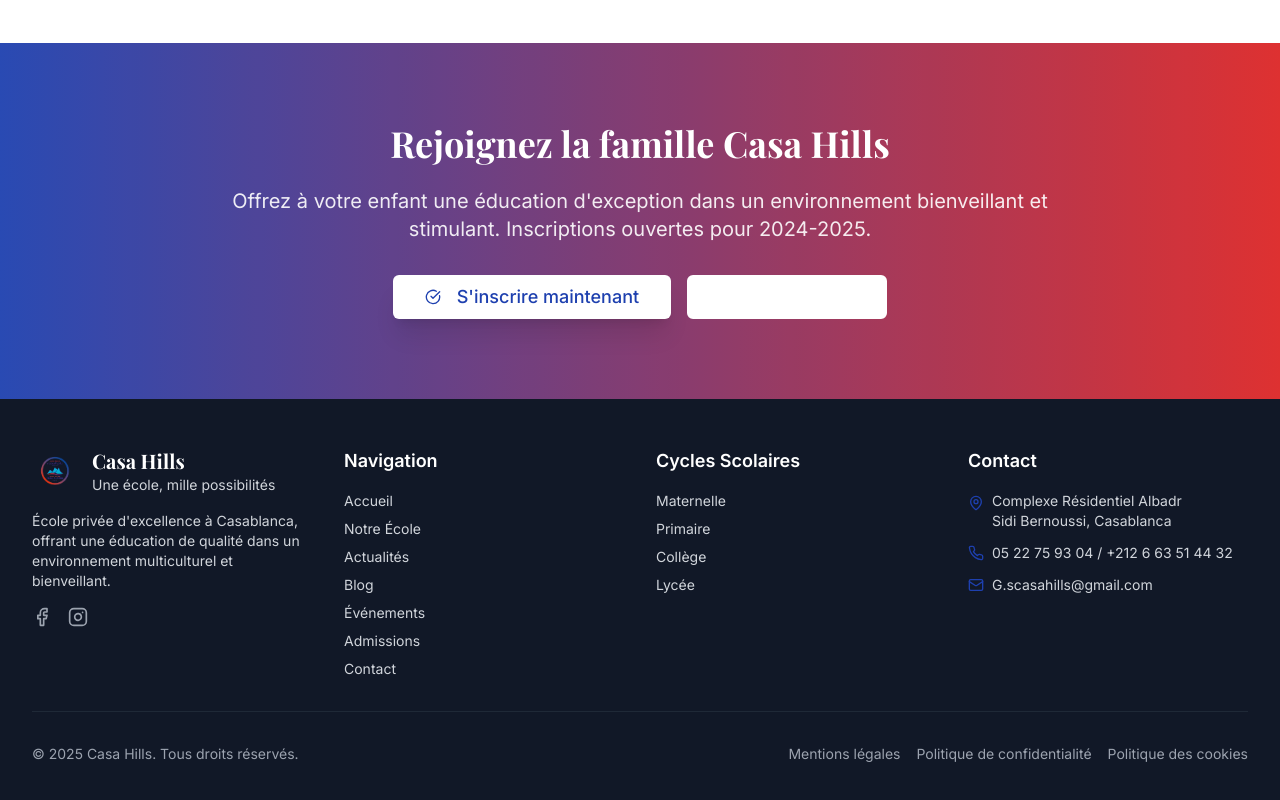
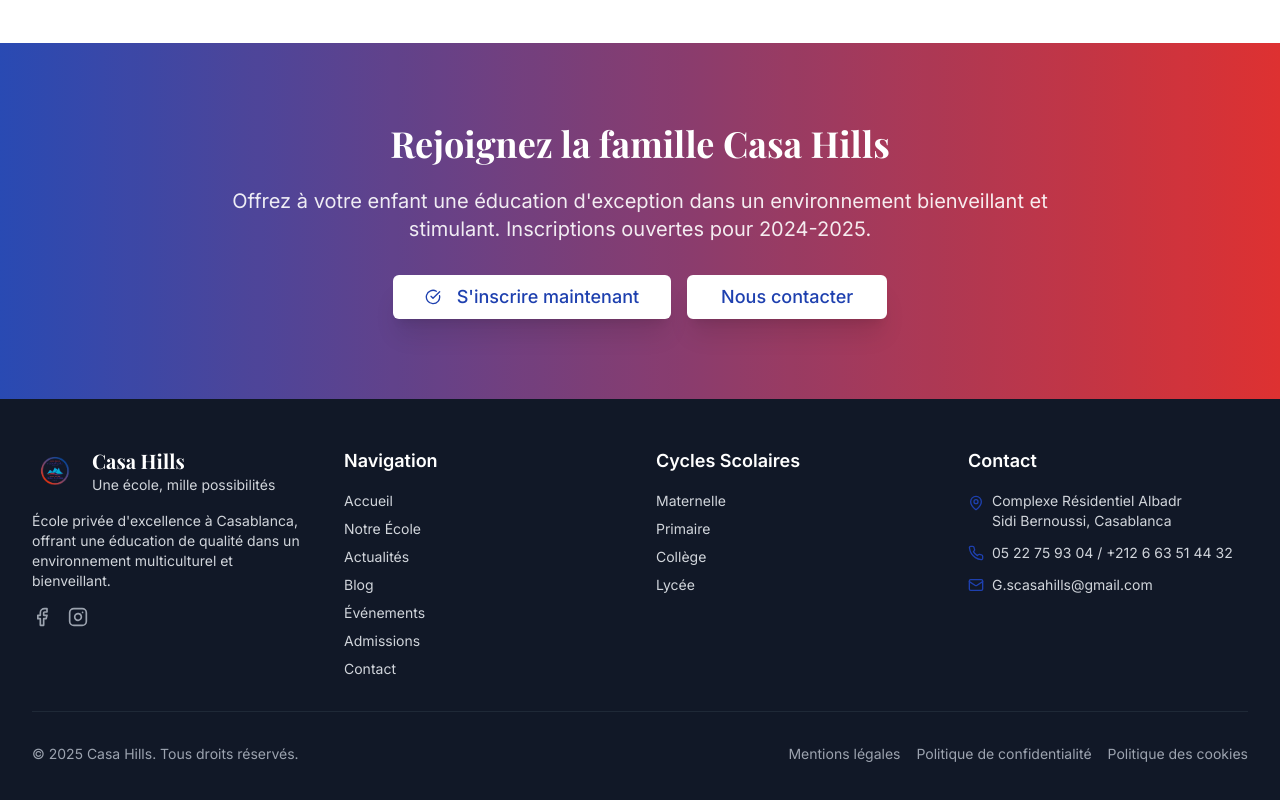
Before and after one commit to MenaSaas/casa-hills-web, a React (Vite) app: page / in a window 1280 px wide. Shown: the part 2462-3262 px from the top of the page. Built offline with nearby package versions, Linux system fonts and the light colour scheme; no server answers; the database is empty.

Commit message:
Fix button hover effect
Remove hover effect from the "Nous contacter" button on the homepage to make it always visible.

```diff
--- a/src/pages/Index.tsx
+++ b/src/pages/Index.tsx
@@ -174,7 +174,7 @@ const Index = () => {
               </Button>
             </Link>
             <Link to="/contact">
-              <Button variant="outline" size="lg" className="border-2 border-white text-white hover:bg-white hover:text-casa-blue px-8 py-4 text-lg font-medium transition-all duration-300 hover:scale-105">
+              <Button size="lg" className="bg-white text-casa-blue hover:bg-gray-100 border-2 border-white px-8 py-4 text-lg font-medium shadow-xl hover:shadow-2xl transition-all duration-300 hover:scale-105">
                 Nous contacter
               </Button>
             </Link>
```
